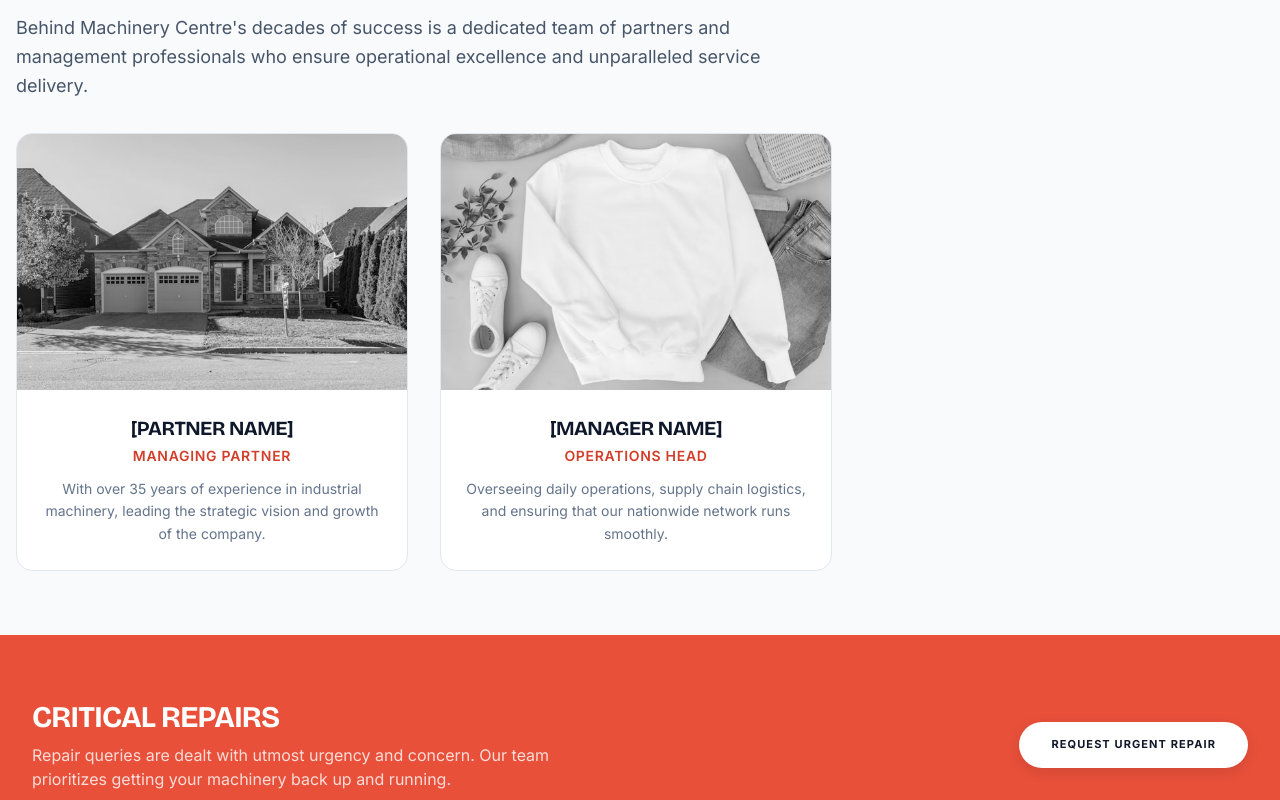
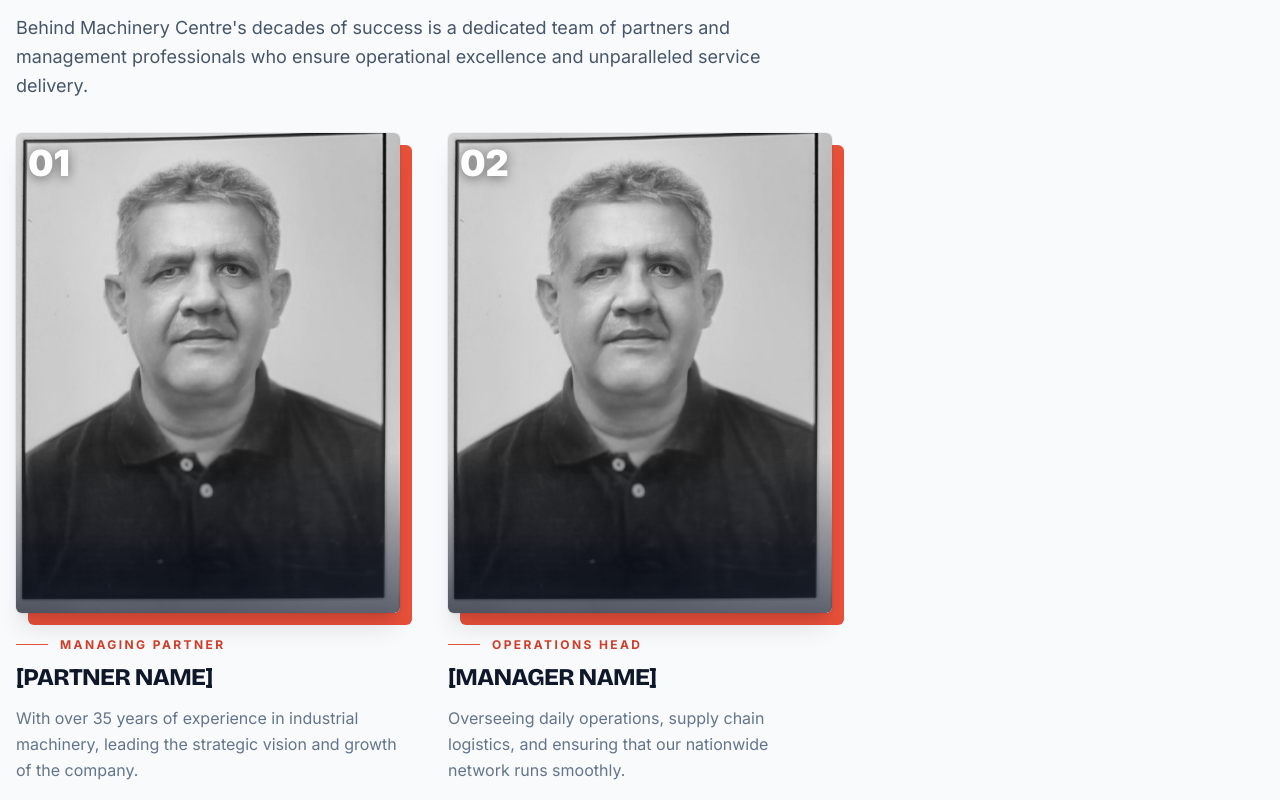
Before and after one commit to Mohit0625/Machinery-Centre-demo1, a React (Vite) app: page /about in a window 1280 px wide. Shown: the part 1140-1940 px from the top of the page. Built offline with nearby package versions, Linux system fonts and the light colour scheme; a web font is replaced by a local one.

Commit message:
feat: add Owner image and update About page with leadership details

```diff
--- a/src/pages/About.tsx
+++ b/src/pages/About.tsx
@@ -1,8 +1,26 @@
 import { Building2, History, Target, Users } from "lucide-react";
+import { motion } from "motion/react";
 import { useSEO } from "../utils/useSEO";
+
+const owners = [
+  {
+    name: "[Partner Name]",
+    role: "Managing Partner",
+    image: "/assets/images/Owner.jpeg",
+    bio: "With over 35 years of experience in industrial machinery, leading the strategic vision and growth of the company.",
+  },
+  {
+    name: "[Manager Name]",
+    role: "Operations Head",
+    image: "/assets/images/Owner.jpeg",
+    bio: "Overseeing daily operations, supply chain logistics, and ensuring that our nationwide network runs smoothly.",
+  },
+];
 
 export function About() {
   useSEO("About Machinery Centre | Industrial Equipment Suppliers Since 1987", "Established in 1987 under Gulson Engineering, Machinery Centre is a trusted B2B supplier of industrial machinery, air compressors, and pumps across India.");
+
+  const yearsOfLegacy = new Date().getFullYear() - 1987;
 
   return (
     <div className="flex-1 bg-slate-50">
@@ -31,7 +49,7 @@ export function About() {
                   into existence in 1978.
                 </p>
                 <p>
-                  With our presence at G.B. Road for over {new Date().getFullYear() - 1987} years, our motto has always been
+                  With our presence at G.B. Road for over {yearsOfLegacy} years, our motto has always been
                   serving the Indian industry with our expert knowledge to select the right product
                   to match their exact requirements. We look forward to becoming a one stop shop for
                   your Water &amp; Air Requirements.
@@ -68,6 +86,7 @@ export function About() {
 
             <div className="w-full h-px bg-slate-200 mt-12 mb-12" />
 
+            {/* ── Owners / Leadership (original position) ───────────── */}
             <section>
               <div className="flex items-center gap-3 mb-6">
                 <Users className="w-8 h-8 text-orange-500" />
@@ -77,42 +96,44 @@ export function About() {
                 Behind Machinery Centre's decades of success is a dedicated team of partners and management professionals who ensure operational excellence and unparalleled service delivery.
               </p>
 
-              <div className="grid grid-cols-1 md:grid-cols-2 gap-8">
-                {/* Team Member 1 */}
-                <div className="group rounded-lg overflow-hidden border border-slate-200 bg-white hover:shadow-lg transition-all duration-300">
-                  <div className="h-64 overflow-hidden bg-slate-100 flex items-center justify-center">
+              <div className="grid grid-cols-1 md:grid-cols-2 gap-8 lg:gap-12">
+                {owners.map((o, i) => (
+                  <motion.article
+                    key={i}
+                    initial={{ opacity: 0, y: 32 }}
+                    whileInView={{ opacity: 1, y: 0 }}
+                    viewport={{ once: true, amount: 0.3 }}
+                    transition={{ duration: 0.6, delay: 0.12 * i, ease: [0.22, 1, 0.36, 1] }}
+                    className="group relative"
+                  >
+                    <div className="relative">
+                      {/* offset orange accent frame */}
+                      <div className="absolute inset-0 translate-x-3 translate-y-3 rounded-sm bg-orange-500 transition-transform duration-500 ease-out group-hover:translate-x-4 group-hover:translate-y-4" />
+                      <div className="relative aspect-[4/5] overflow-hidden rounded-sm bg-slate-100 shadow-xl ring-1 ring-slate-900/5">
                         <img
-                      src="/assets/images/industry-cement.png"
-                      alt="Partner"
-                      className="w-full h-full object-cover grayscale group-hover:grayscale-0 group-hover:scale-105 transition-all duration-500"
+                          src={o.image}
+                          alt={o.name}
+                          loading="lazy"
+                          className="h-full w-full object-cover grayscale transition-all duration-700 ease-out group-hover:scale-105 group-hover:grayscale-0"
                         />
-                  </div>
-                  <div className="p-6 text-center">
-                    <h3 className="text-xl font-bold text-slate-900 mb-1">[Partner Name]</h3>
-                    <p className="text-accent-600 text-sm font-semibold tracking-wider uppercase mb-3">Managing Partner</p>
-                    <p className="text-slate-500 text-sm leading-relaxed">
-                      With over 35 years of experience in industrial machinery, leading the strategic vision and growth of the company.
-                    </p>
+                        <div className="absolute inset-x-0 bottom-0 h-1/3 bg-gradient-to-t from-slate-900/60 to-transparent" />
+                        {/* index number — now ON TOP of the photo (was behind) */}
+                        <span className="absolute top-3 left-3 z-20 text-4xl font-black leading-none text-white drop-shadow-[0_2px_6px_rgba(0,0,0,0.5)]">
+                          0{i + 1}
+                        </span>
                       </div>
                     </div>
 
-                {/* Team Member 2 */}
-                <div className="group rounded-lg overflow-hidden border border-slate-200 bg-white hover:shadow-lg transition-all duration-300">
-                  <div className="h-64 overflow-hidden bg-slate-100 flex items-center justify-center">
-                    <img
-                      src="/assets/images/industry-textile.png"
-                      alt="Management"
-                      className="w-full h-full object-cover grayscale group-hover:grayscale-0 group-hover:scale-105 transition-all duration-500"
-                    />
+                    <div className="mt-6">
+                      <div className="flex items-center gap-3">
+                        <span className="h-px w-8 bg-orange-500" />
+                        <span className="text-xs font-bold uppercase tracking-[0.2em] text-orange-600">{o.role}</span>
                       </div>
-                  <div className="p-6 text-center">
-                    <h3 className="text-xl font-bold text-slate-900 mb-1">[Manager Name]</h3>
-                    <p className="text-accent-600 text-sm font-semibold tracking-wider uppercase mb-3">Operations Head</p>
-                    <p className="text-slate-500 text-sm leading-relaxed">
-                      Overseeing daily operations, supply chain logistics, and ensuring that our nationwide network runs smoothly.
-                    </p>
+                      <h3 className="mt-2 text-2xl font-black text-slate-900">{o.name}</h3>
+                      <p className="mt-3 leading-relaxed text-slate-500">{o.bio}</p>
                     </div>
-                </div>
+                  </motion.article>
+                ))}
               </div>
             </section>
 
--- a/src/pages/Products.tsx
+++ b/src/pages/Products.tsx
@@ -1,6 +1,6 @@
 import { useState } from "react";
 import { Link } from "react-router-dom";
-import { Wind, Droplets, Filter, CheckCircle2, Download, X } from "lucide-react";
+import { Wind, Droplets, Filter, CheckCircle2, Download, X, Cpu } from "lucide-react";
 import { isValidEmail, isValidIndianPhone } from "../utils/validation";
 import { useSEO } from "../utils/useSEO";
 import { getBrandLogo } from "../utils/logos";
@@ -284,6 +284,41 @@ const catalogData = {
               "Energy-saving purge control"
             ],
             catalogLink: "https://drive.google.com/uc?export=download&id=1xVn3hoatS4QzmlqTrGJ7OflscYdj3LP6"
+          }
+        ]
+      }
+    ]
+  },
+  spares: {
+    label: "Spares",
+    icon: Cpu,
+    description: "We provide you with all the spares and accessories for Boiler Feed Pumps, Chemical Pumps, Water Lifting Pumps, Sewerage Pumps, Self Priming Pumps, Centrifugal Pumps, Pumps for Fire Fighting, Booster Pumps, etc.",
+    subcategories: [
+      {
+        id: "parts-accessories",
+        label: "Parts & Accessories",
+        products: [
+          {
+            title: "Pump Spares",
+            desc: "Genuine parts and accessories for a wide range of industrial and commercial pumps.",
+            features: [
+              "Boiler Feed Pump Spares",
+              "Chemical Pump Spares",
+              "Water Lifting & Sewerage Pump Spares",
+              "Fire Fighting & Booster Pump Spares"
+            ],
+            catalogLink: "https://drive.google.com/uc?export=download&id=1rUveEEGcs_G-Ha8gmeC1tE9UAqGaPODX"
+          },
+          {
+            title: "Compressor & Air Parts",
+            desc: "OEM and compatible accessories for major compressor brands. Air & oil filters, air-oil separators, intake valves, gaskets, service kits and more.",
+            features: [
+              "Ingersoll Rand Spares",
+              "Kirloskar & Crompton Greaves Spares",
+              "Trident, Elgi, & Janatics Components",
+              "Rotodel, Indfoss, & Everest Accessories"
+            ],
+            catalogLink: "https://drive.google.com/uc?export=download&id=1PIawPtp0X-e10yHstbav5lh5A1he4ABQ"
           }
         ]
       }
```
Also changed, not shown: public/assets/images/Owner.jpeg (added). Lines whose indentation alone changed are shown as unchanged.
